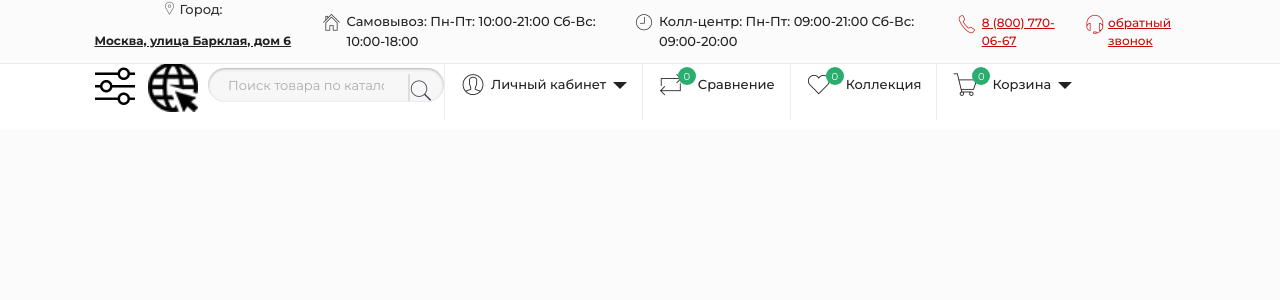
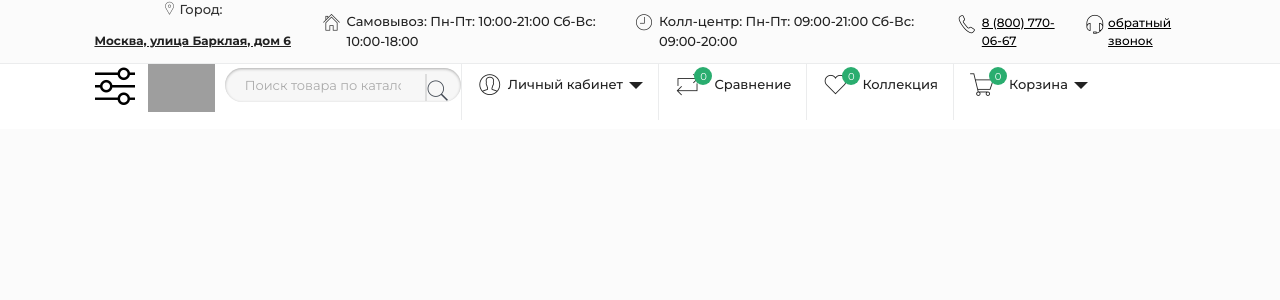
Before and after one commit to WizardsNo/Site-mg, a Django app: page / in a window 1280 px wide. Shown: the top 300 px of the page. Run offline with Django 3.2, Linux system fonts and the light colour scheme; some libraries are stand-ins or nearby versions; grey boxes are pictures that could not be loaded.

Commit message:
ver_0.0.9 icon

```diff
--- a/main/static/css/stylesheet.css
+++ b/main/static/css/stylesheet.css
@@ -54,7 +54,7 @@ div.required .control-label:before{content:'* ';color:#F00;font-weight:bold;}
 #top-menu{margin-bottom:70px;background:#fbfbfb;position:relative;z-index:1002;border-bottom:1px solid#ebeced;}
 #top-menu .dropdown-menu{margin:0;border-radius:0;border:none;padding:0;-webkit-box-shadow:0 4px 6px rgba(0, 0, 0, 0.05);box-shadow:0 4px 6px rgba(0, 0, 0, 0.05);}
 .top-menu-wrapper{display:flex;justify-content:space-between;}
-#top-menu .menu-right a{padding:12px 0;display:block;font-size:12px;color:rgb(196, 11, 11);font-weight:500;}
+#top-menu .menu-right a{padding:12px 0;display:block;font-size:12px;color:rgb(0, 0, 0);font-weight:500;}
 #top-menu a:hover{color:#8a8a8a;}
 #top-menu a span{font-size:20px;float:left;margin-right:5px;}
 #top-menu .menu-left,
--- a/main/templates/main/index.html
+++ b/main/templates/main/index.html
@@ -93,7 +93,7 @@
                             </div>
                         </div>
                         <a href="/">
-                            <img src="{% static 'img/Clip.png' %}" alt="Clip" title="Clip" class="img-responsive">
+                            <img src="{% static 'img/Clip-.png' %}" alt="Clip" title="Clip" class="img-responsive">
                         </a>
                     </div>
                     <div id="menu_bottom">
```
